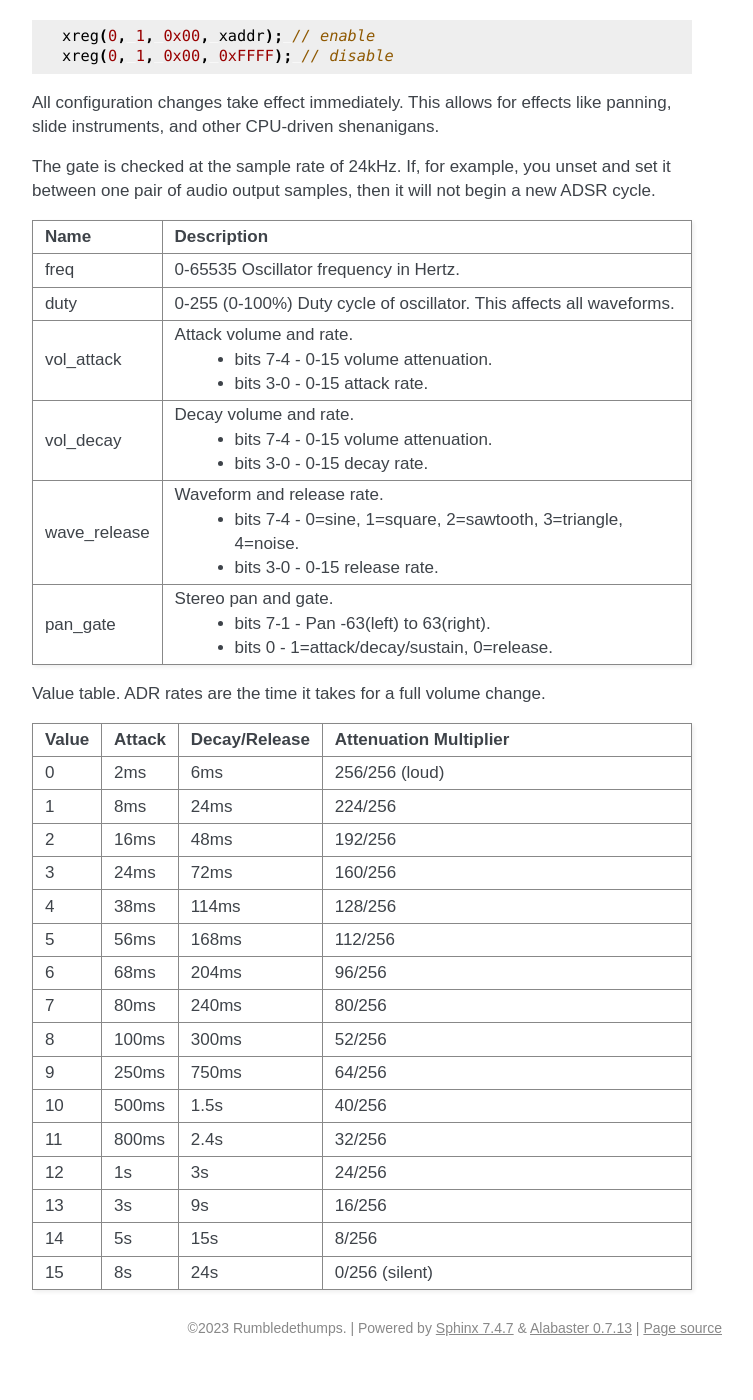
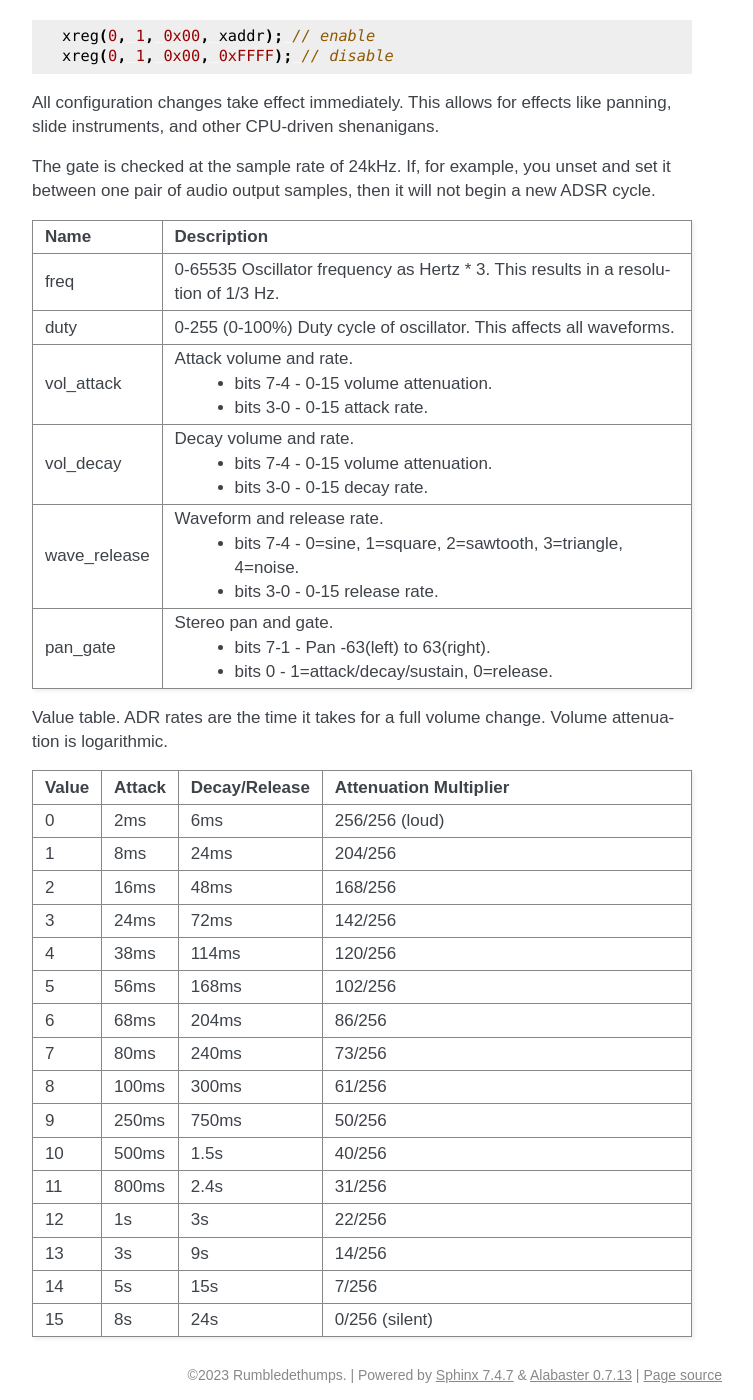
Before and after one commit to picocomputer/picocomputer.github.io, a Sphinx documentation site: the page built from docs/source/ria.rst, in a window 1280 px wide and 1400 px high, scrolled down 7101 px. Shown: the whole window, without its empty margins (388-1141 px from the left). Built offline with Sphinx 7.4.7, drawn with Linux system fonts in a browser that asks for light colours; before the commit the page ends 8467 px from its top, so only the background shows below that.

Commit message:
update psg vol and freq

```diff
--- a/docs/source/ria.rst
+++ b/docs/source/ria.rst
@@ -325,7 +325,7 @@ The gate is checked at the sample rate of 24kHz. If, for example, you unset and
    * - Name
      - Description
    * - freq
-     - 0-65535 Oscillator frequency in Hertz.
+     - 0-65535 Oscillator frequency as Hertz * 3. This results in a resolution of 1/3 Hz.
    * - duty
      - 0-255 (0-100%) Duty cycle of oscillator. This affects all waveforms.
    * - vol_attack
@@ -345,7 +345,7 @@ The gate is checked at the sample rate of 24kHz. If, for example, you unset and
          * bits 7-1 - Pan -63(left) to 63(right).
          * bits 0 - 1=attack/decay/sustain, 0=release.
 
-Value table. ADR rates are the time it takes for a full volume change.
+Value table. ADR rates are the time it takes for a full volume change. Volume attenuation is logarithmic.
 
 .. list-table::
    :widths: 1 1 1 20
@@ -362,39 +362,39 @@ Value table. ADR rates are the time it takes for a full volume change.
    * - 1
      - 8ms
      - 24ms
-     - 224/256
+     - 204/256
    * - 2
      - 16ms
      - 48ms
-     - 192/256
+     - 168/256
    * - 3
      - 24ms
      - 72ms
-     - 160/256
+     - 142/256
    * - 4
      - 38ms
      - 114ms
-     - 128/256
+     - 120/256
    * - 5
      - 56ms
      - 168ms
-     - 112/256
+     - 102/256
    * - 6
      - 68ms
      - 204ms
-     - 96/256
+     - 86/256
    * - 7
      - 80ms
      - 240ms
-     - 80/256
+     - 73/256
    * - 8
      - 100ms
      - 300ms
-     - 52/256
+     - 61/256
    * - 9
      - 250ms
      - 750ms
-     - 64/256
+     - 50/256
    * - 10
      - 500ms
      - 1.5s
@@ -402,19 +402,19 @@ Value table. ADR rates are the time it takes for a full volume change.
    * - 11
      - 800ms
      - 2.4s
-     - 32/256
+     - 31/256
    * - 12
      - 1s
      - 3s
-     - 24/256
+     - 22/256
    * - 13
      - 3s
      - 9s
-     - 16/256
+     - 14/256
    * - 14
      - 5s
      - 15s
-     - 8/256
+     - 7/256
    * - 15
      - 8s
      - 24s
```
